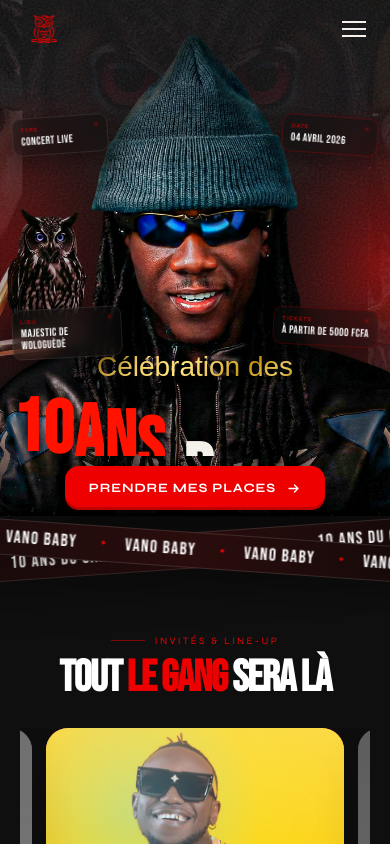
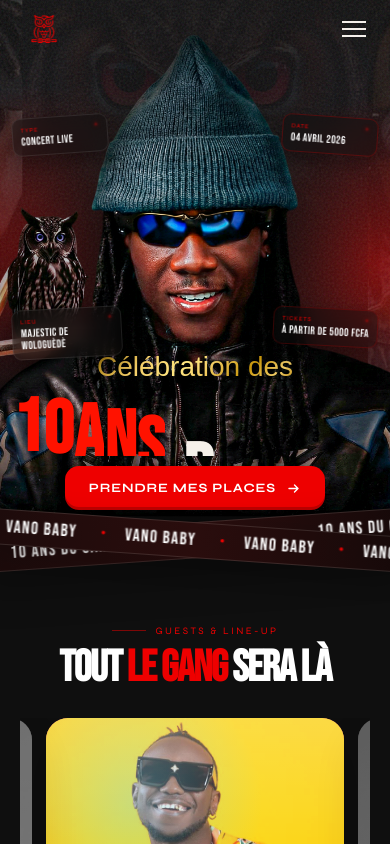
Before and after one commit to Guck2005/vano-baby, a Next.js app: page / in a window 390 px wide. Built offline with nearby package versions, Linux system fonts and the light colour scheme; a web font is replaced by a local one.

Commit message:
Corection

```diff
--- a/src/app/globals.css
+++ b/src/app/globals.css
@@ -566,7 +566,7 @@
 nav {
   position: absolute;
   top: 0; left: 0; right: 0;
-  z-index: 10;
+  z-index: 12010;
   padding: 20px 48px;
   max-width: 1100px;
   margin: 0 auto;
@@ -1968,7 +1968,7 @@
     height: 100%;
   }
   .hype-strip-section {
-    margin-top: -46px;
+    margin-top: -56px;
   }
   .hype-strip-shell {
     height: 92px;
--- a/src/components/Guests.tsx
+++ b/src/components/Guests.tsx
@@ -73,7 +73,7 @@
 
         <div className="guests-copy-card">
           <div>
-            <div className="guests-label">Invités &amp; line-up</div>
+            <div className="guests-label">Guests &amp; line-up</div>
             <h2 className="guests-title">Tout <span className="red">Le Gang</span> Sera là</h2>
           </div>
         </div>
```
